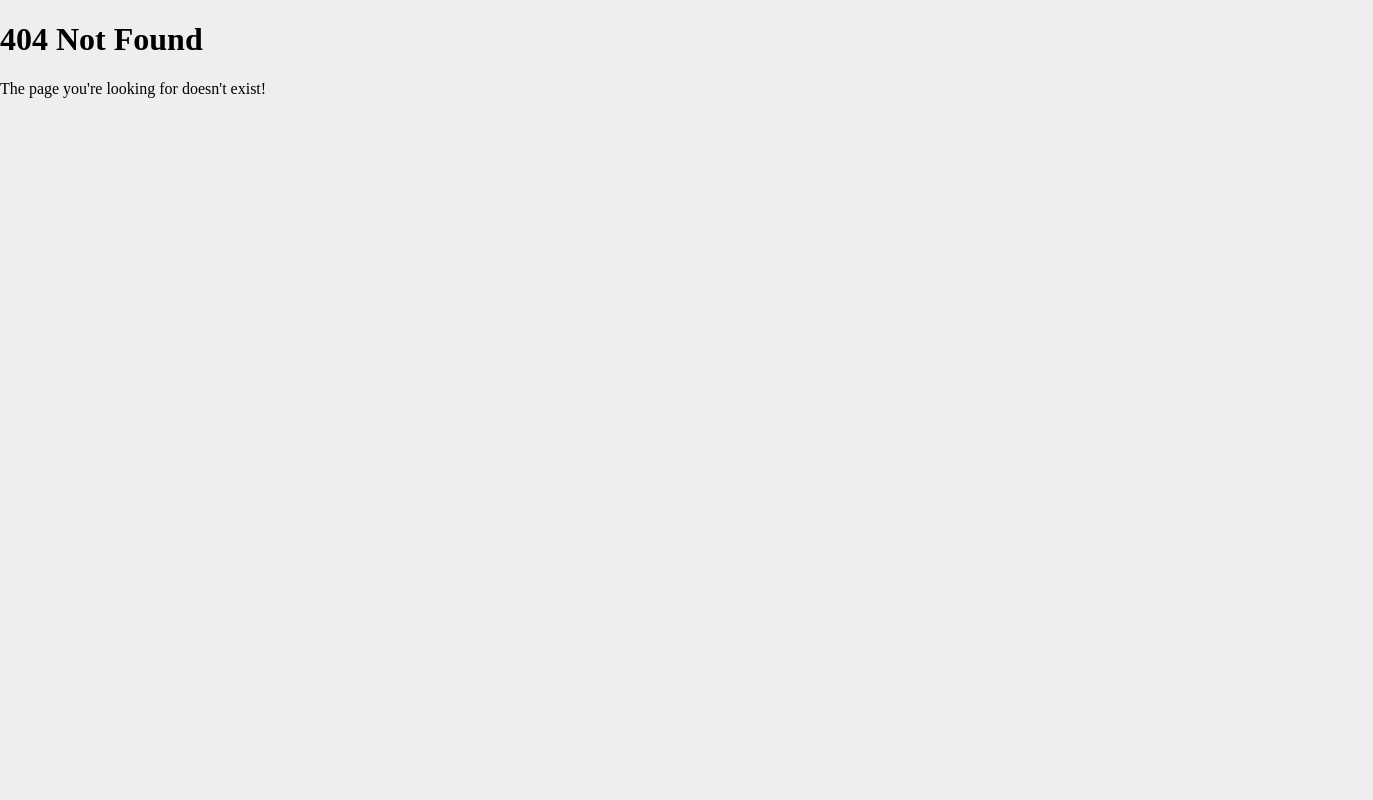
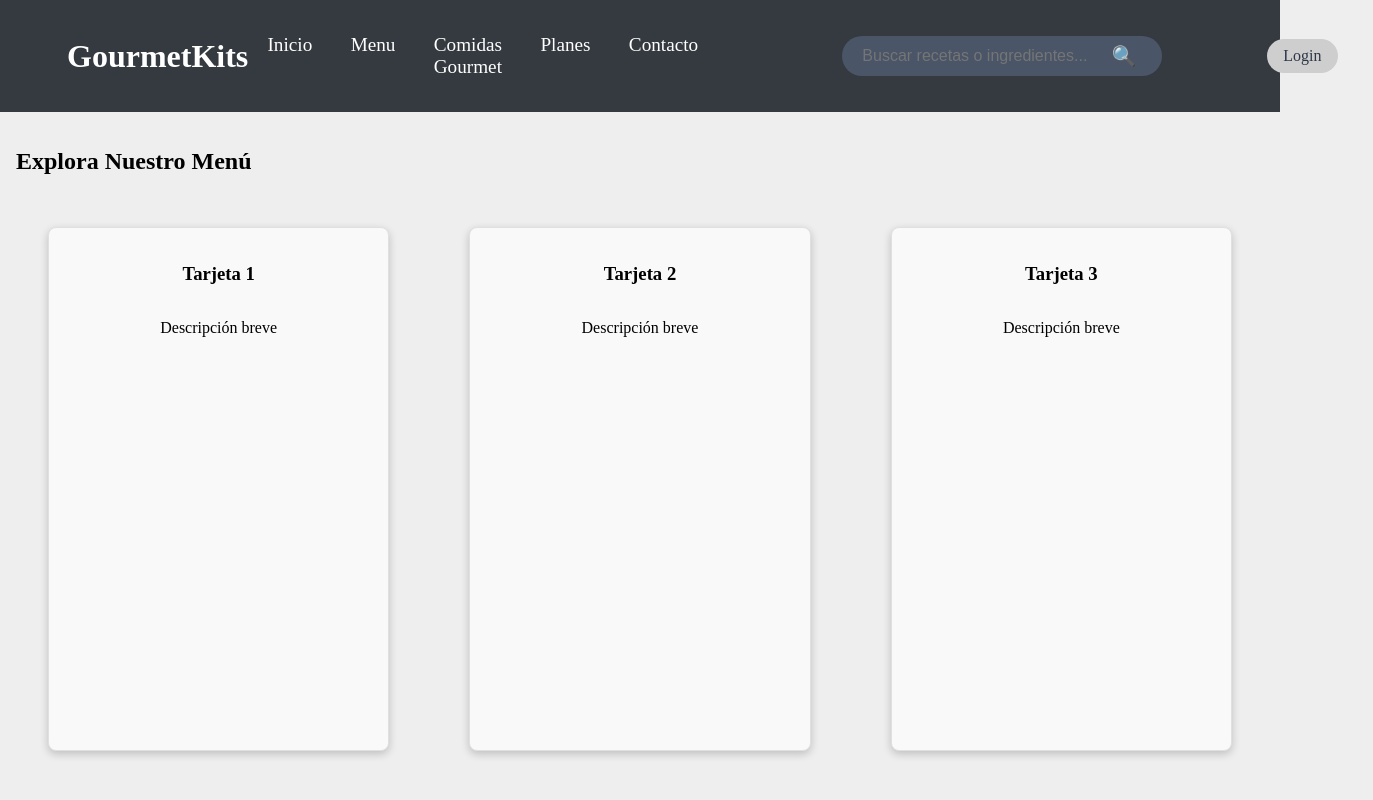
Before and after one commit to etec-programacion-3/2024-frontend-GonzalezFacu, a React (Vite) app: page /menu in a window 1280 px wide. Before the commit this address had no page. Shown: the top 800 px of the page, 1373 px wide, since content can reach past the window. Built offline with nearby package versions, Linux system fonts and the light colour scheme.

Commit message:
Menu page created

```diff
--- a/src/App.jsx
+++ b/src/App.jsx
@@ -14,6 +14,7 @@ import Planes from "./pages/Planes";
 import Login from "./pages/Login";
 import Register from "./pages/Register";
 import NotFound from "./pages/NotFound";
+import Menu from "./pages/Menu";
 
 function Logout() {
   localStorage.clear();
@@ -34,6 +35,7 @@ function App() {
               </ProtectedRoute>
             }
           />
+          <Route path="/menu" element={<Menu />} />
           <Route path="/login" element={<Login />} />
           <Route path="/logout" element={<Logout />} />
           <Route path="/register" element={<Register />} />
--- a/src/components/Header.jsx
+++ b/src/components/Header.jsx
@@ -23,8 +23,8 @@ function Header() {
               </Link>
             </li>
             <li>
-              <Link to="/kits-internacionales" className="nav-link">
-                Kits Internacionales
+              <Link to="/menu" className="nav-link">
+                Menu
               </Link>
             </li>
             <li>
--- /dev/null
+++ b/src/components/ProductCard.jsx
@@ -0,0 +1,46 @@
+import React from "react";
+import "../styles/ProductCard.css";
+
+function ProductCard() {
+  const items = [
+    { id: 1, title: "Tarjeta 1", description: "Descripción breve" },
+    { id: 2, title: "Tarjeta 2", description: "Descripción breve" },
+    { id: 3, title: "Tarjeta 3", description: "Descripción breve" },
+    {
+      id: 4,
+      title: "Tarjeta Grande",
+      description: "Descripción larga",
+      large: true,
+    },
+    { id: 5, title: "Tarjeta 4", description: "Descripción breve" },
+    { id: 6, title: "Tarjeta 5", description: "Descripción breve" },
+    { id: 7, title: "Tarjeta 4", description: "Descripción breve" },
+    { id: 8, title: "Tarjeta 5", description: "Descripción breve" },
+    { id: 9, title: "Tarjeta 4", description: "Descripción breve" },
+    {
+      id: 10,
+      title: "Tarjeta Grande 2",
+      description: "Descripción larga",
+      large: true,
+    },
+  ];
+
+  return (
+    <section className="product">
+      <h2>Explora Nuestro Menú</h2>
+      <div className="product-grid">
+        {items.map((item) => (
+          <div
+            key={item.id}
+            className={`product-card ${item.large ? "large" : ""}`}
+          >
+            <h3>{item.title}</h3>
+            <p>{item.description}</p>
+          </div>
+        ))}
+      </div>
+    </section>
+  );
+}
+
+export default ProductCard;
--- /dev/null
+++ b/src/pages/Menu.jsx
@@ -0,0 +1,13 @@
+import Header from "../components/Header";
+import ProductCard from "../components/ProductCard";
+
+function Menu() {
+  return (
+    <div>
+      <Header />
+      <ProductCard />
+    </div>
+  );
+}
+
+export default Menu;
--- /dev/null
+++ b/src/styles/ProductCard.css
@@ -0,0 +1,28 @@
+.product {
+  padding: 1rem;
+}
+
+.product-grid {
+  display: grid;
+  gap: 1rem;
+  grid-template-columns: repeat(3, 1fr); /* 3 columnas de igual tamaño */
+}
+
+.product-card {
+  background-color: #f9f9f9;
+  padding: 1rem;
+  border-radius: 8px;
+  text-align: center;
+  transition: transform 0.3s ease;
+}
+
+/* Tarjetas grandes ocupan dos columnas y dos filas */
+.product-card.large {
+  grid-column: span 2; /* Ocupa dos columnas */
+  grid-row: span 1; /* Ocupa dos filas */
+  font-size: 1.2rem;
+}
+
+.product-card:hover {
+  transform: scale(1.05);
+}
```
